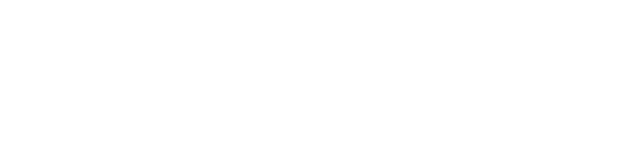
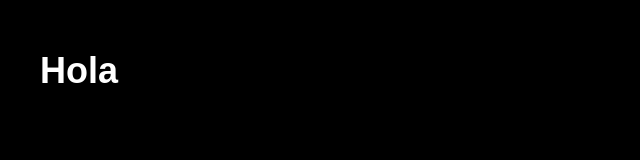
Before and after one commit to macRountree/Ventas_Frontend, a website: page index.html in a window 1280 px wide. Shown: the whole page, without its empty margins (0-640 px from the left). Drawn offline with Linux system fonts and the light colour scheme.

Commit message:
test header

```diff
--- a/index.html
+++ b/index.html
@@ -9,6 +9,8 @@
 
 </head>
 <body>
-
+    <header class="contenedor header">
+        <h2 class="header__heading">Hola</h2>
+    </header>
 </body>
 </html>
--- a/src/scss/base/_globales.scss
+++ b/src/scss/base/_globales.scss
@@ -10,6 +10,7 @@
 
 body{
 font-family: v.$fuente_principal;
+background-color: v.$negro;
 }
 
 p{
--- a/src/scss/base/_index.scss
+++ b/src/scss/base/_index.scss
@@ -1,4 +1,4 @@
-@forward 'variables';
-@forward 'normalize';
+@forward 'variables';  //primero variebles
+@forward 'normalize';  //aplicar normalize
 @forward 'mixins';
 @forward 'globales';
--- a/src/scss/layout/_header.scss
+++ b/src/scss/layout/_header.scss
@@ -1 +1,11 @@
 @use 'base/variables' as v;
+
+
+.header{
+    background-color: v.$negro;
+
+    &__heading{
+        color: v.$blanco;
+        margin-top: 5rem;
+    }
+}
```
Also changed, not shown: assets/css/app.css.
